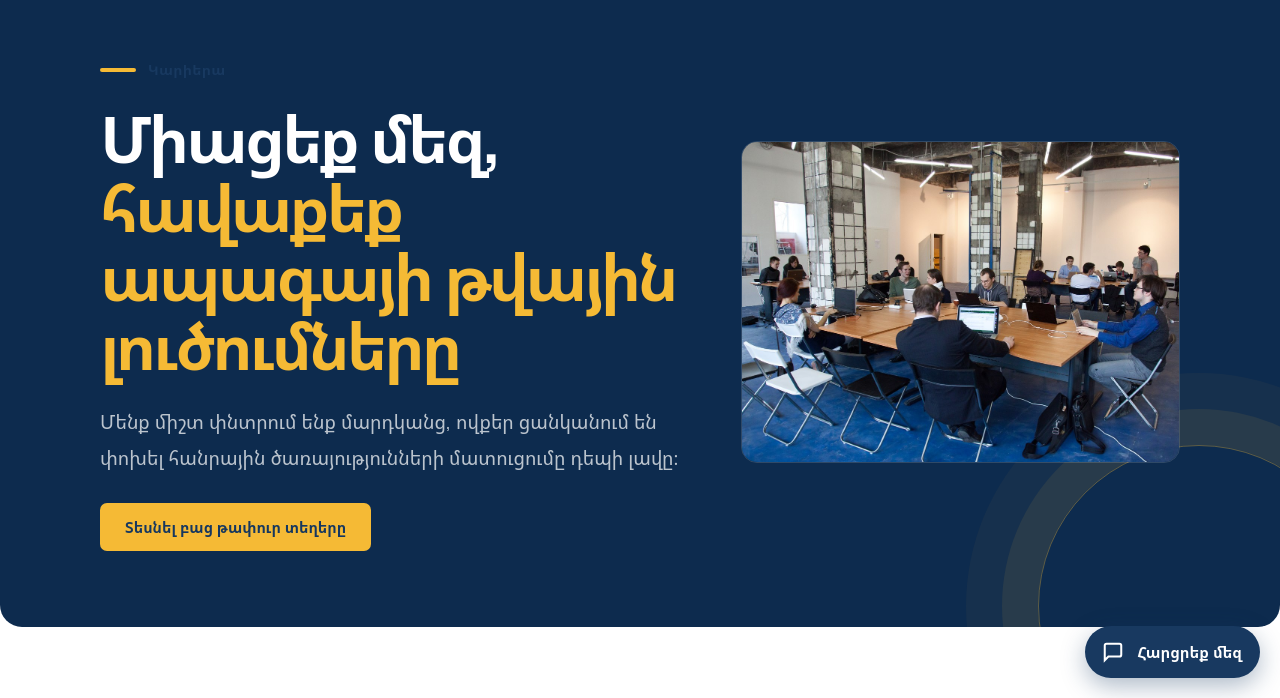
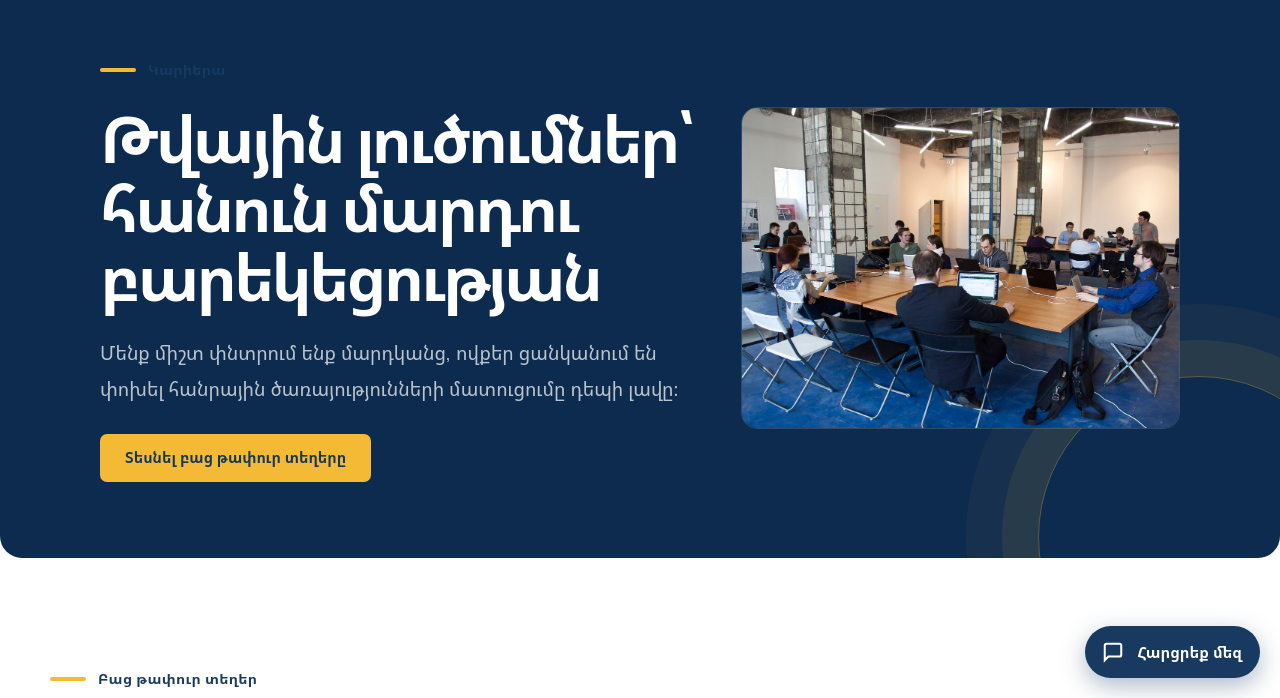
Before and after one commit to HAYKOZAQ/wise_website_test, an Eleventy site: page src/pages/careers.html in a window 1280 px wide. Shown: the part 102-800 px from the top of the page. Built offline with nearby package versions, Linux system fonts and the light colour scheme; Eleventy itself is replaced by a stand-in of ours; files that its build step writes are made by us from their sources; no server answers.

Commit message:
fix: update careers title copy to match homepage hero

```diff
--- a/src/js/i18n.js
+++ b/src/js/i18n.js
@@ -397,7 +397,7 @@
 
     /* Careers page */
     'careers.eyebrow':     { hy: 'Կարիերա', en: 'Careers' },
-    'careers.title':       { hy: 'Միացեք մեզ,<br><em>հավաքեք ապագայի թվային լուծումները</em>', en: 'Join us,<br><em>shape the digital solutions of the future</em>' },
+    'careers.title':       { hy: 'Թվային լուծումներ՝ հանուն մարդու բարեկեցության', en: 'Digital solutions for human well-being' },
     'careers.lede':        { hy: 'Մենք միշտ փնտրում ենք մարդկանց, ովքեր ցանկանում են փոխել հանրային ծառայությունների մատուցումը դեպի լավը։', en: 'We are always looking for people who want to change public service delivery for the better.' },
     'careers.openings_link': { hy: 'Տեսնել բաց թափուր տեղերը', en: 'See open positions' },
     'careers.openings_label': { hy: 'Բաց թափուր տեղեր', en: 'Open Positions' },
--- a/src/pages/careers.html
+++ b/src/pages/careers.html
@@ -14,7 +14,7 @@ active: careers
 <div class="wise-career-banner__inner">
 <div class="wise-career-banner__copy">
 <div class="wise-eyebrow" data-i18n="careers.eyebrow">Կարիերա</div>
-<h1 class="wise-title" data-i18n="careers.title">Միացեք մեզ,<br><em>հավաքեք ապագայի թվային լուծումները</em></h1>
+<h1 class="wise-title" data-i18n="careers.title">Թվային լուծումներ՝ հանուն մարդու բարեկեցության</h1>
 <p class="wise-lede" data-i18n="careers.lede">Մենք միշտ փնտրում ենք մարդկանց, ովքեր ցանկանում են փոխել հանրային ծառայությունների մատուցումը դեպի լավը։</p>
 <a class="wise-btn wise-btn--gold" href="#openings" data-i18n="careers.openings_link">Տեսնել բաց թափուր տեղերը</a>
 </div>
```
